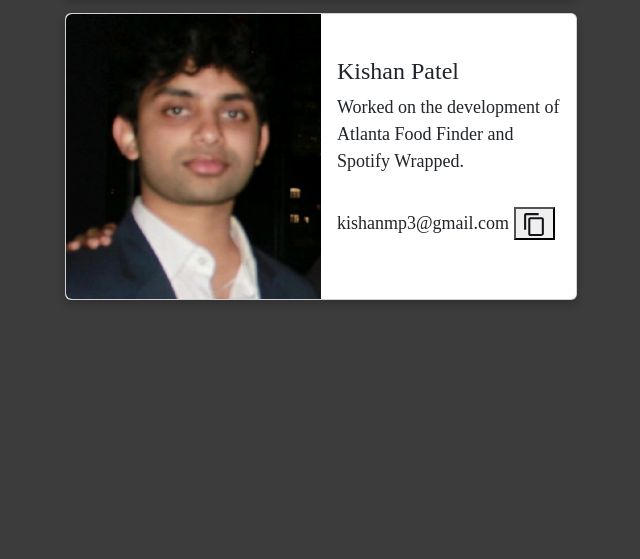
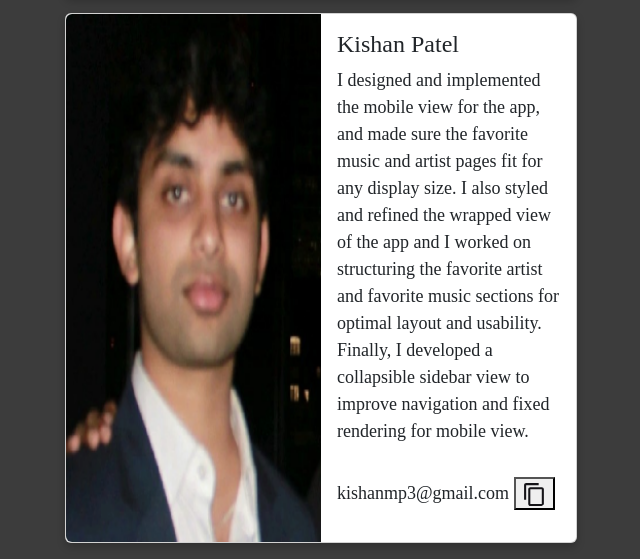
Before and after one commit to jasonschen3/spotify-wrapped-portfolio, a website: page contact.html in a window 1280 px wide. Shown: the part 1230-1789 px from the top of the page, without its empty margins (319-959 px from the left). Before the commit the page ends 1546 px from the top, so only its background shows below. Drawn offline with nearby package versions, Linux system fonts and the light colour scheme; some packages are replaced by stand-ins of ours; a script that the page names is missing; a web font is replaced by a local one.

Commit message:
kishan contribution

```diff
--- a/contact.html
+++ b/contact.html
@@ -282,7 +282,7 @@
             <div class="card-body">
               <h4 class="card-title">Kishan Patel</h4>
               <p class="card-text">
-                Worked on the development of Atlanta Food Finder and Spotify Wrapped.
+I designed and implemented the mobile view for the app, and made sure the favorite music and artist pages fit for any display size. I also styled and refined the wrapped view of the app and I worked on structuring the favorite artist and favorite music sections for optimal layout and usability. Finally, I developed a collapsible sidebar view to improve navigation and fixed rendering for mobile view.
               </p>
               <p class="tech-used">
                  <!-- Personal email -->
```
